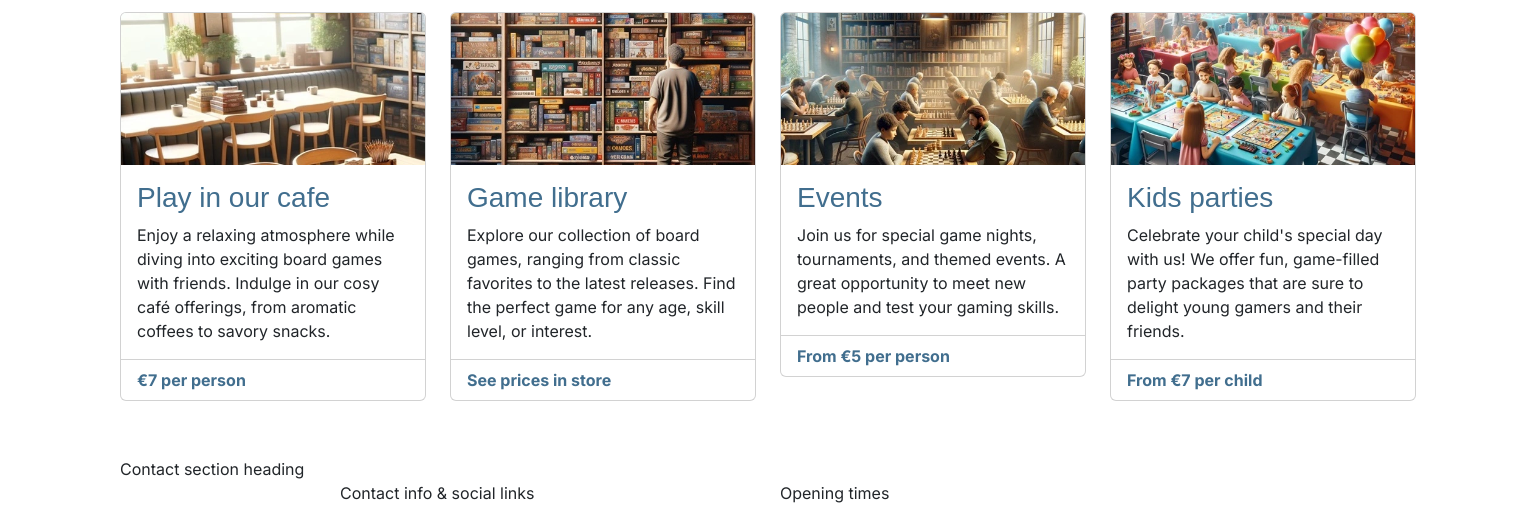
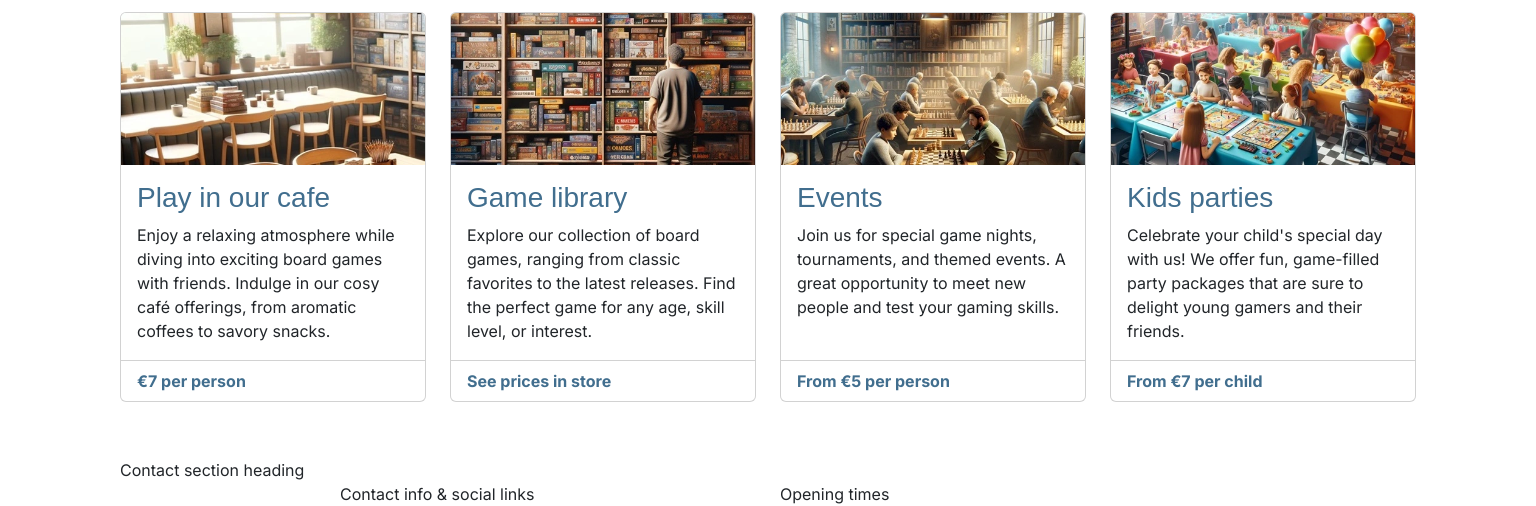
Before and after one commit to creatvie-introvert/boardwalk-games, a plain HTML site: page index.html in a window 1536 px wide. Shown: the part 585-1091 px from the top of the page. Drawn offline with nearby package versions, Linux system fonts and the light colour scheme; a web font is replaced by a local one.

Commit message:
Finsh styling the services section

```diff
--- a/assets/css/style.css
+++ b/assets/css/style.css
@@ -80,3 +80,34 @@ h2 {
     border: 2px solid white;
     background-color: lightgray;
 } */
+
+/* Media queries */
+
+/* Medium devices (tablets, 768px and up) */
+@media screen and (min-width: 768px) {
+    /* Make all service cards the same height for consistency */
+    #services .card-body {
+        min-height: 191px;
+    }
+}
+
+/* Large devices (laptops, 992px and up) */
+@media screen and (min-width: 992px) {
+    #services .card-body {
+        min-height: auto;
+    }
+}
+
+/* Extra large devices (laptops, 1200px and up) */
+@media screen and (min-width: 1200px) {
+    #services .card-body {
+        min-height: 220px;
+    }
+}
+
+/* Extra extra large devices (laptops, 1400px and up) */
+@media screen and (min-width: 1400px) {
+    #services .card-body {
+        min-height: 195px;
+    }
+}
```
